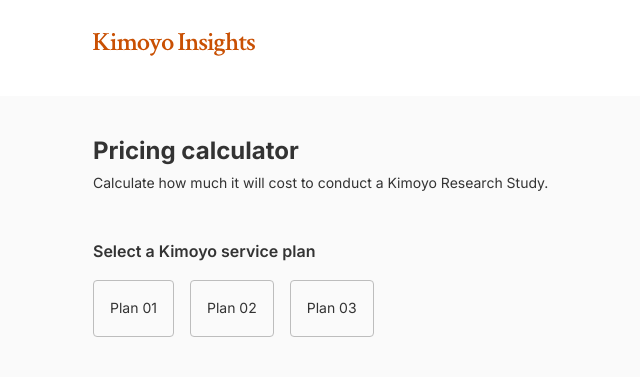
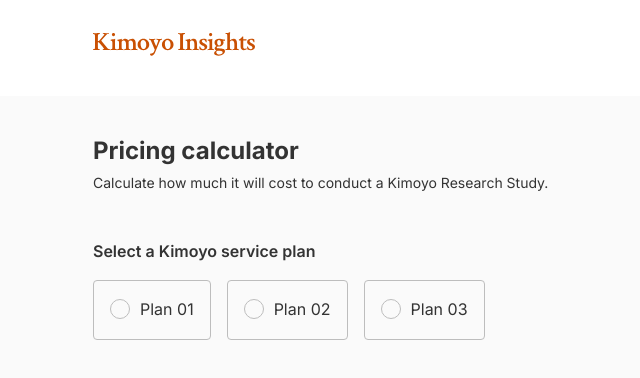
Before and after one commit to Ajiva-D/kimoyo-price-calculator, a Vue app: page / in a window 1280 px wide. Shown: the top 378 px of the page, without its empty margins (27-667 px from the left). Built offline with nearby package versions, Linux system fonts and the light colour scheme.

Commit message:
add radio buttons

```diff
--- a/src/assets/main.css
+++ b/src/assets/main.css
@@ -2,6 +2,8 @@
 
 :root {
   --color-text: #333333;
+  --primary-color: #0075f2;
+  --light-grey: #bdbdbd;
 }
 
 *,
--- /dev/null
+++ b/src/components/FormElements/RadioButton.vue
@@ -0,0 +1,94 @@
+<template>
+  <div :class="`radio-button-con ${isSelected ? 'activePlan' : ''}`">
+    <input type="radio" :id="label" :name="name" :value="value" @change="$emit('input', value)" />
+    <label :for="label">{{ label }}</label>
+  </div>
+</template>
+
+<script lang="ts">
+export default {
+  props: {
+    label: {
+      type: String,
+      required: true
+    },
+    value: {
+      type: String,
+      required: true
+    },
+    name: {
+      type: String,
+      required: true
+    },
+    selectedPlan: {
+      type: String,
+      required: true
+    }
+  },
+  computed: {
+    isSelected() {
+      return this.selectedPlan === this.value
+    }
+  }
+}
+</script>
+
+<style lang="scss" scoped>
+.radio-button-con {
+  /* variables */
+  $radio-size: 1.25rem;
+  $radio-spacing: calc($radio-size + 0.625rem);
+
+  padding: 1rem;
+  font-size: 0.875rem;
+  border: 1px solid var(--light-grey);
+  border-radius: 0.25rem;
+  position: relative;
+
+  &.activePlan {
+    border-color: var(--primary-color);
+  }
+
+  input[type='radio'] {
+    display: none;
+    &:checked + label::before {
+      border-color: var(--primary-color);
+    }
+    &:checked + label::after {
+      transform: translateY(-50%) scale(0.55);
+    }
+  }
+
+  label {
+    cursor: pointer;
+    position: relative;
+    margin-left: $radio-spacing;
+    &::before {
+      content: '';
+      position: absolute;
+      width: $radio-size;
+      height: $radio-size;
+      background-color: transparent;
+      border: 1px solid var(--light-grey);
+      border-radius: 50%;
+      top: 50%;
+      left: -$radio-spacing;
+      transform: translateY(-50%);
+      transition: border-color 400ms ease;
+    }
+    &::after {
+      content: '';
+      position: absolute;
+      width: $radio-size;
+      height: $radio-size;
+      background-color: var(--primary-color);
+      border: 1px solid var(--primary-color);
+      border-radius: 50%;
+      top: 50%;
+      left: -$radio-spacing;
+      transform: translateY(-50%) scale(0);
+      transition: transform 400ms ease;
+    }
+  }
+}
+</style>
--- a/src/components/PriceForm.vue
+++ b/src/components/PriceForm.vue
@@ -8,14 +8,33 @@
     <div class="service-plan">
       <h6>Select a Kimoyo service plan</h6>
       <div class="plans">
-        <div class="plan" v-for="i in 3" :key="i">Plan 0{{ i }}</div>
+        <RadioButton
+          v-for="i in 3"
+          :key="i"
+          :label="`Plan 0${i}`"
+          name="plans_radio"
+          :value="`plan-${i}`"
+          :selectedPlan="selectedPlan"
+          @input="selectedPlan = $event"
+        />
       </div>
     </div>
   </section>
 </template>
 
 <script>
-export default {}
+import RadioButton from './FormElements/RadioButton.vue'
+export default {
+  components: {
+    RadioButton
+  },
+  data: () => ({
+    selectedPlan: ''
+  }),
+  updated() {
+    console.log(this.selectedPlan)
+  }
+}
 </script>
 
 <style lang="scss" scoped>
@@ -44,13 +63,6 @@ section {
     .plans {
       display: flex;
       gap: 1rem;
-
-      .plan {
-        padding: 1rem;
-        font-size: 0.875rem;
-        border: 1px solid #bdbdbd;
-        border-radius: 4px;
-      }
     }
   }
 }
```
